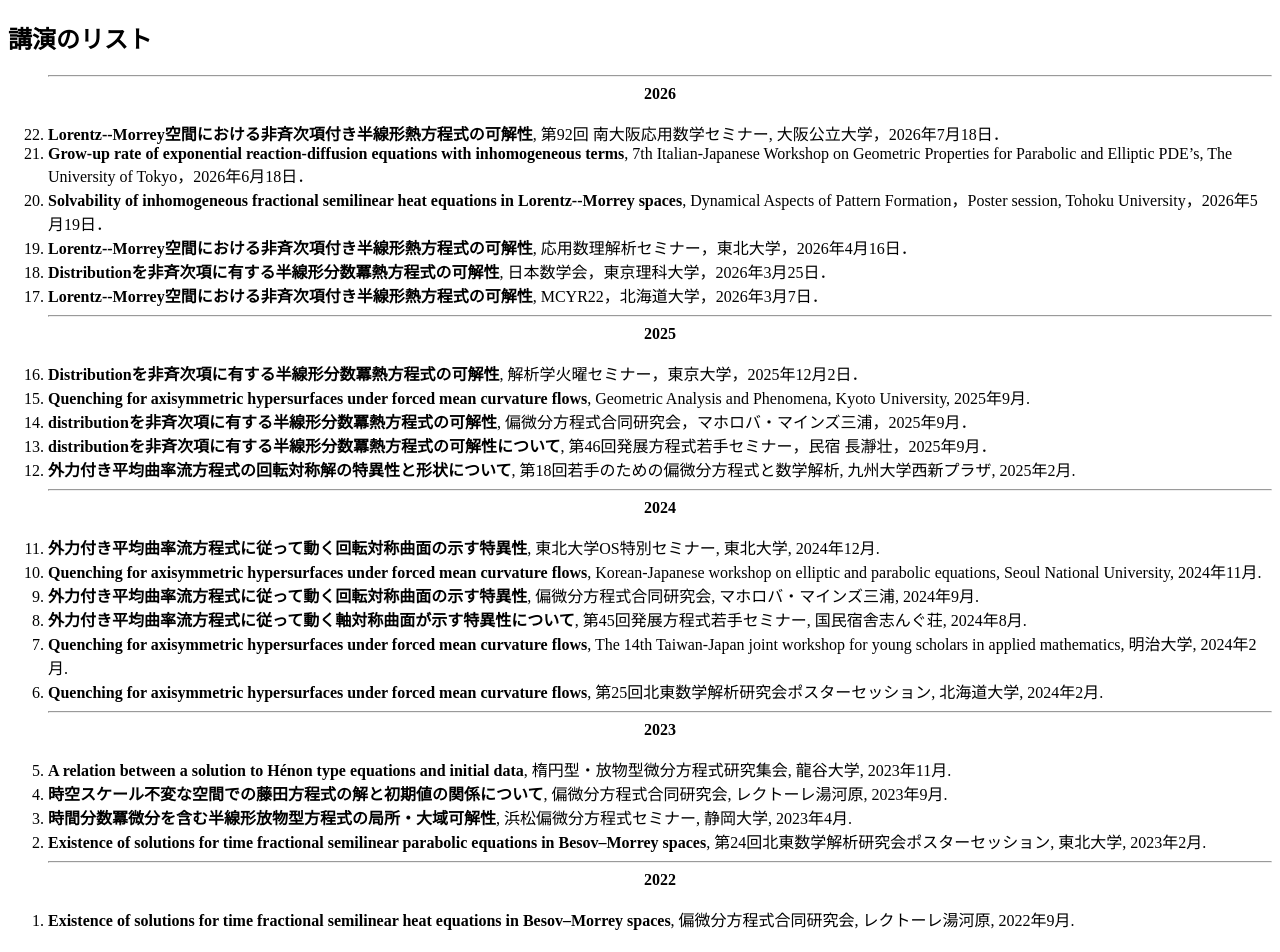
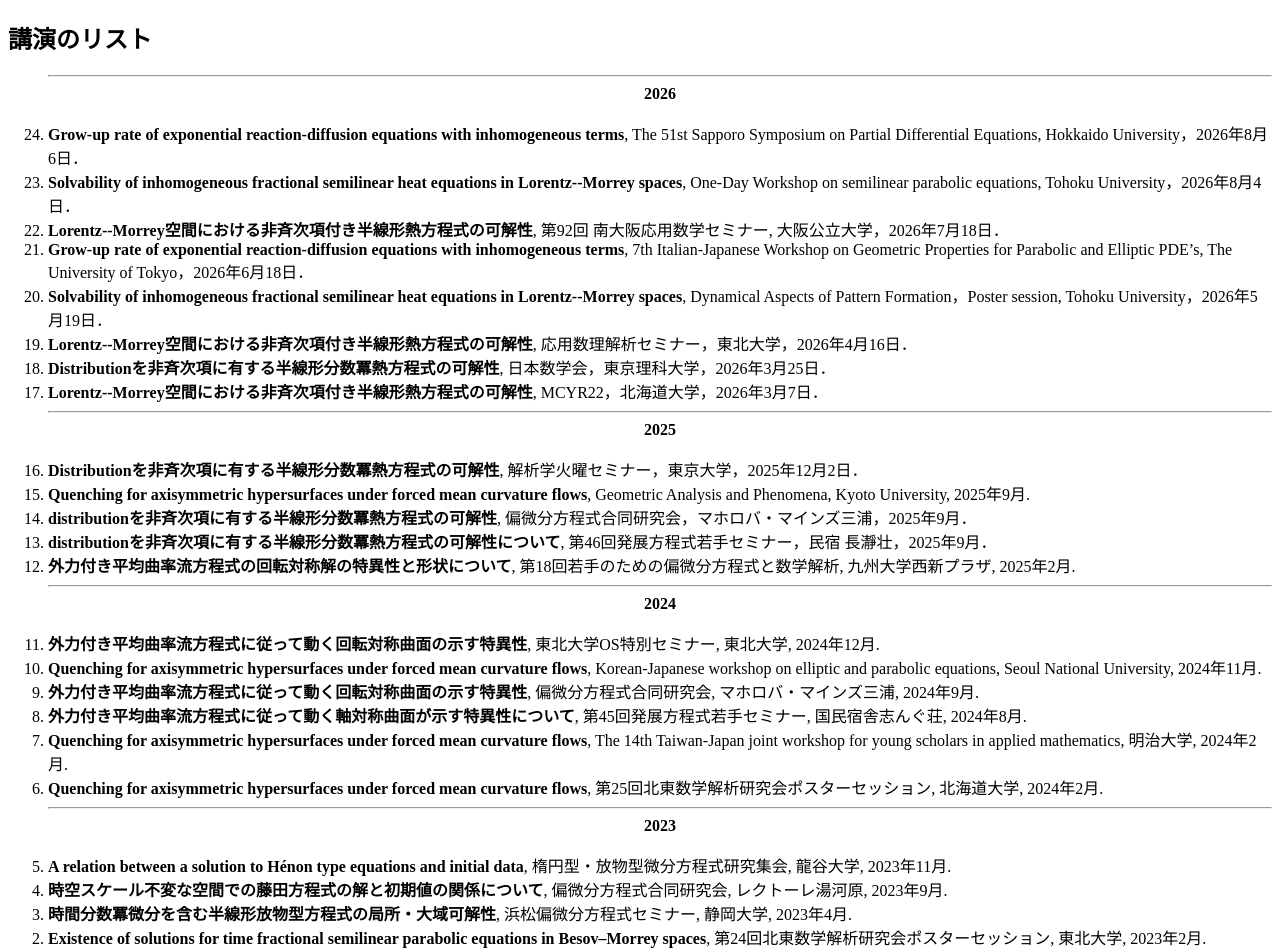
Before and after one commit to alice2dot718/alice2dot718.github.io, a plain HTML site: page talks.html in a window 1280 px wide. Shown: the top 952 px of the page. Drawn offline with Linux system fonts and the light colour scheme.

Commit message:
Add files via upload

```diff
--- a/talks.html
+++ b/talks.html
@@ -16,6 +16,18 @@
                 <b>2026</b>
                 </center>
                 <br>
+
+                <li>
+                    <b>Grow-up rate of exponential reaction-diffusion equations with inhomogeneous terms</b>,
+                    The 51st Sapporo Symposium on Partial Differential Equations,
+                    Hokkaido University，2026年8月6日．
+                </li>
+
+                <li>
+                    <b>Solvability of inhomogeneous fractional semilinear heat equations in Lorentz--Morrey spaces</b>,
+                    One-Day Workshop on semilinear parabolic equations,
+                    Tohoku University，2026年8月4日．
+                </li>
 
                 <li>
                     <b>Lorentz--Morrey空間における非斉次項付き半線形熱方程式の可解性</b>,
```
Also changed, not shown: index.html (+2 -1 lines), papers.html (+6 -0 lines).
